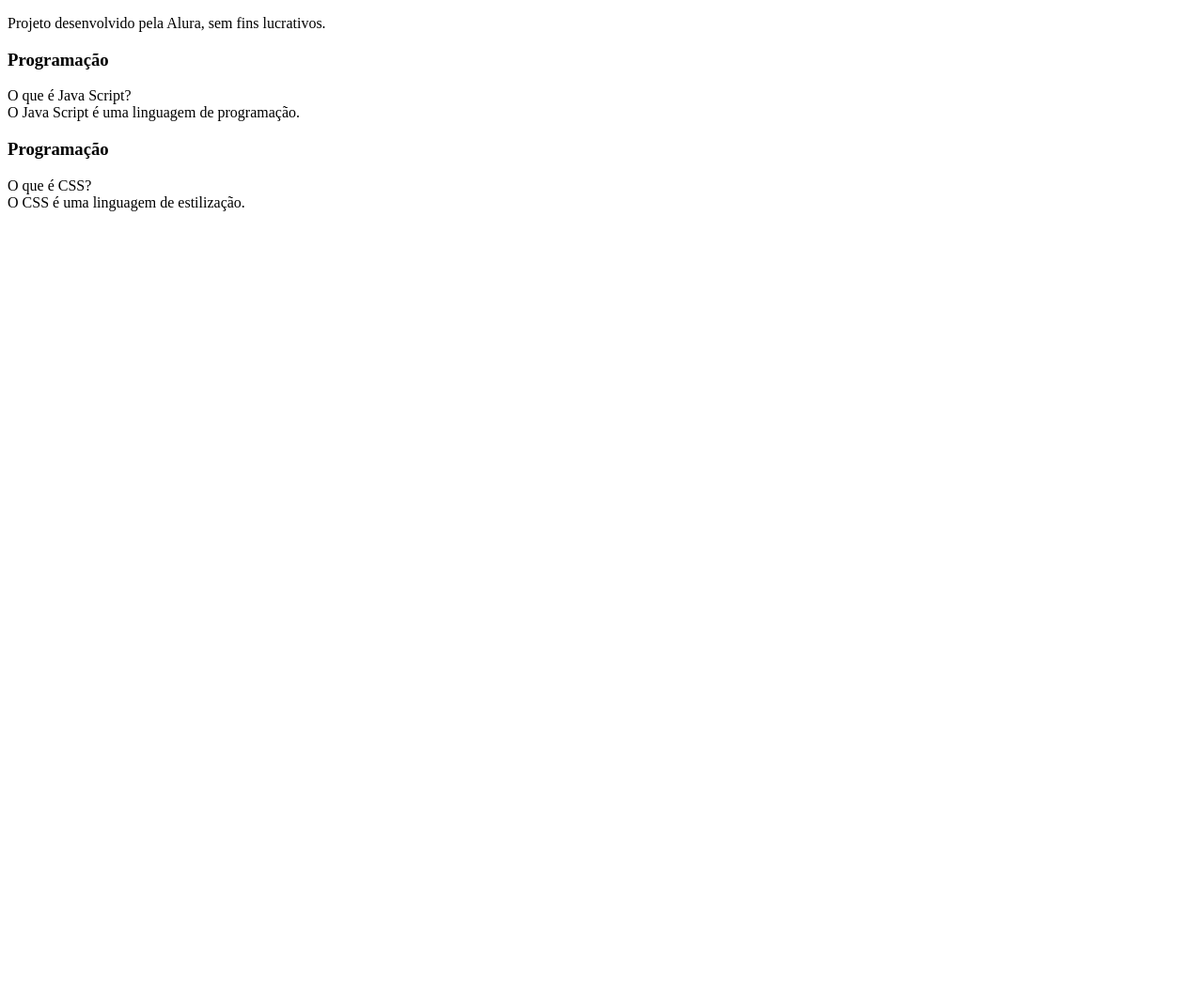
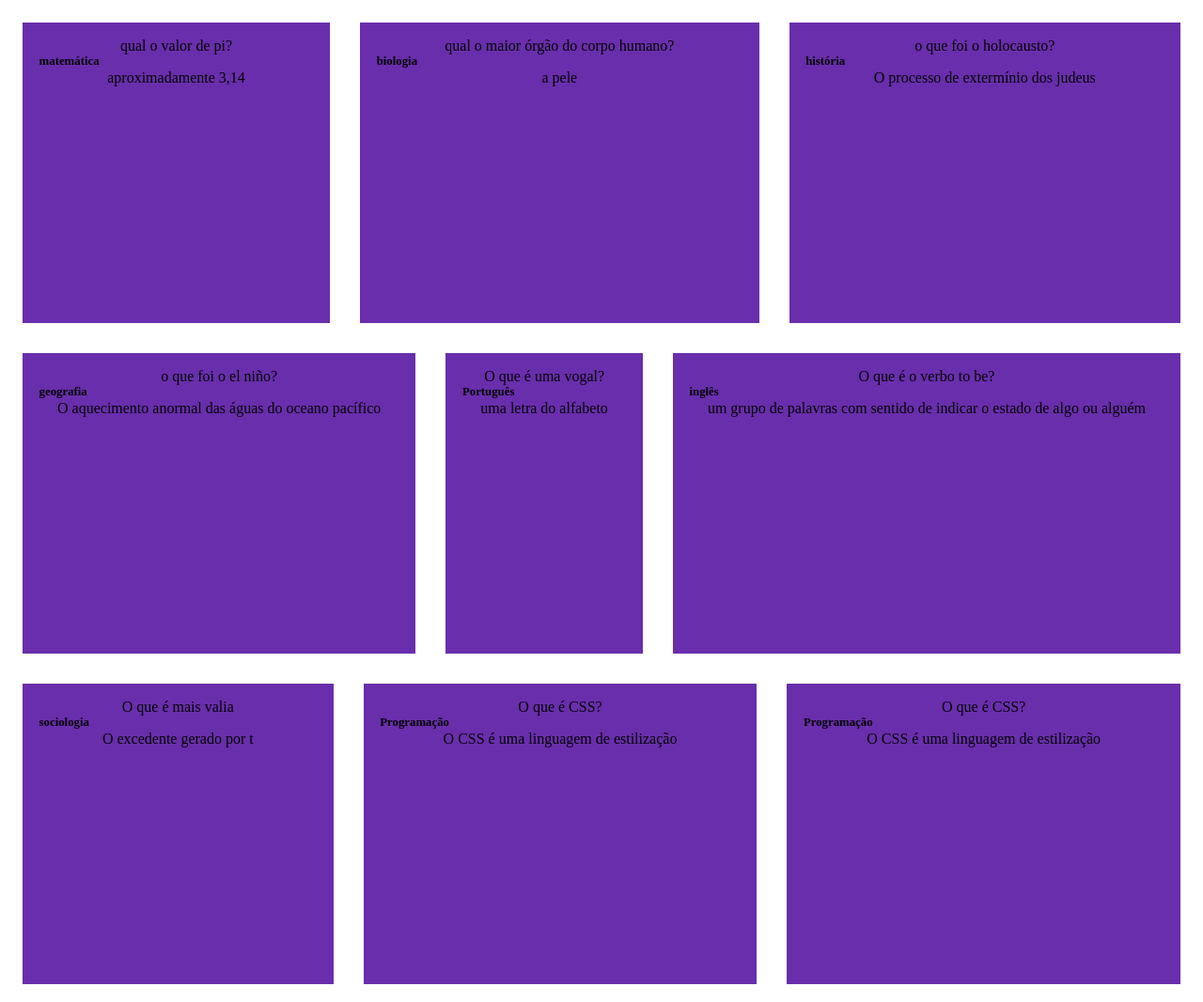
Before and after one commit to santossofiaana/flashcard, a plain HTML site: page index.html in a window 1280 px wide. Shown: the top 1067 px of the page at 94% size. Before the commit the page ends 800 px from the top, so only its background shows below. Drawn offline with Linux system fonts and the light colour scheme; files that its build step writes are made by us from their sources.

Commit message:
Add files via upload

```diff
--- a/index.html
+++ b/index.html
@@ -2,43 +2,154 @@
 <html lang="pt-br">
 <head>
     <meta charset="UTF-8">
-    <meta http-equiv="X-UA-Compatible" content="IE=edge">
     <meta name="viewport" content="width=device-width, initial-scale=1.0">
-    <title>flashcard</title>
+    <link rel="stylesheet" href="assets/style.css">
+    <title>Flashcard</title>
 </head>
 <body>
-
     <main>
         <section id="container">
-
+            <article class="cartao">
+                <div class="cartao__conteudo">
+                    <h3>matemática</h3>
+                    <div class="cartao__conteudo__pergunta">
+                        <p>qual o valor de pi?</p>
+                    </div>
+                    <div class="cartao__conteudo__resposta">
+                        <p> aproximadamente 3,14</p>
+                    </div>
+                </div>
+            </article>
+            <article class="cartao">
+                <div class="cartao__conteudo">
+                    <h3>biologia</h3>
+                    <div class="cartao__conteudo__pergunta">
+                        <p>qual o maior órgão do corpo humano?</p>
+                    </div>
+                    <div class="cartao__conteudo__resposta">
+                    <p> a pele</p>
+                    </div>
+                </div>
+            </article>
+            <article class="cartao">
+                <div class="cartao__conteudo">
+                    <h3>história</h3>
+                    <div class="cartao__conteudo__pergunta">
+                        <p> o que foi o holocausto?</p>
+                    </div>
+                    <div class="cartao__conteudo__resposta">
+                    <p>O processo de extermínio dos judeus</p>
+                    </div>
+                </div>
+            </article>
         </section>
     </main>
     <footer>
-        <p>Projeto desenvolvido pela Alura, sem fins lucrativos.</p>
     </footer>
-
+</body>
+</html><!DOCTYPE html>
+<html lang="pt-br">
+<head>
+    <meta charset="UTF-8">
+    <meta name="viewport" content="width=device-width, initial-scale=1.0">
+    <link rel="stylesheet" href="style.css">
+    <title>Flashcard</title>
+</head>
+<body>
+    <!DOCTYPE html>
+<html lang="pt-br">
+<head>
+    <meta charset="UTF-8">
+    <meta name="viewport" content="width=device-width, initial-scale=1.0">
+    <link rel="stylesheet" href="assets/style.css">
+    <title>Flashcard</title>
+</head>
+<body>
+    <main>
+        <section id="container">
             <article class="cartao">
                 <div class="cartao__conteudo">
-        <h3> Programação </h3>
+                    <h3>geografia</h3>
                     <div class="cartao__conteudo__pergunta">
-            O que é Java Script?
+                        <p> o que foi o el niño?</p>
                     </div>
                     <div class="cartao__conteudo__resposta">
-                O Java Script é uma linguagem de programação.
+                        <p>O aquecimento anormal das águas do oceano pacífico</p>
                     </div>
-
                 </div>
             </article>
-
             <article class="cartao">
                 <div class="cartao__conteudo">
-            <h3> Programação </h3>
+                    <h3>Português</h3>
                     <div class="cartao__conteudo__pergunta">
-                        O que é CSS?
+                        <p>O que é uma vogal?</p>
                     </div>
                     <div class="cartao__conteudo__resposta">
-                        O CSS é uma linguagem de estilização.
+                    <p> uma letra do alfabeto</p>
                     </div>
                 </div>
-
             </article>
+            <article class="cartao">
+                <div class="cartao__conteudo">
+                    <h3>inglês</h3>
+                    <div class="cartao__conteudo__pergunta">
+                        <p>O que é o verbo to be?</p>
+                    </div>
+                    <div class="cartao__conteudo__resposta">
+                    <p> um grupo de palavras com sentido de indicar o estado de algo ou alguém</p>
+                    </div>
+                </div>
+            </article>
+        </section>
+    </main>
+    <!DOCTYPE html>
+    <html lang="pt-br">
+    <head>
+        <meta charset="UTF-8">
+        <meta name="viewport" content="width=device-width, initial-scale=1.0">
+        <link rel="stylesheet" href="assets/style.css">
+        <title>Flashcard</title>
+    </head>
+    <body>
+        <main>
+            <section id="container">
+                <article class="cartao">
+                    <div class="cartao__conteudo">
+                        <h3>sociologia</h3>
+                        <div class="cartao__conteudo__pergunta">
+                            <p>O que é mais valia</p>
+                        </div>
+                        <div class="cartao__conteudo__resposta">
+                            <p>O excedente gerado por t</p>
+                        </div>
+                    </div>
+                </article>
+                <article class="cartao">
+                    <div class="cartao__conteudo">
+                        <h3>Programação</h3>
+                        <div class="cartao__conteudo__pergunta">
+                            <p>O que é CSS?</p>
+                        </div>
+                        <div class="cartao__conteudo__resposta">
+                        <p>O CSS é uma linguagem de estilização</p>
+                        </div>
+                    </div>
+                </article>
+                <article class="cartao">
+                    <div class="cartao__conteudo">
+                        <h3>Programação</h3>
+                        <div class="cartao__conteudo__pergunta">
+                            <p>O que é CSS?</p>
+                        </div>
+                        <div class="cartao__conteudo__resposta">
+                        <p>O CSS é uma linguagem de estilização</p>
+                        </div>
+                    </div>
+                </article>
+            </section>
+        </main>
+    <footer>
+        <p>Projeto desenvolvido pela Ana, sem fins lucrativos</p>
+    </footer>
+</body>
+</html>
--- a/style.css
+++ b/style.css
@@ -0,0 +1,28 @@
+#container {
+    display:flex ;
+}.cartao {
+    margin: 1rem 1rem;
+}.cartao {
+    margin: 1rem 1rem;
+    background-color: rgb(113, 23, 173);
+    height: 20rem;
+}.cartao {
+    margin: 1rem 1rem;
+    background-color: #692eac;
+    height: 20rem;
+    flex-grow: 1;
+    flex-basis: calc(33% -6rem);
+}    .cartao__conteudo {
+    text-align: center;
+    height: 100%;
+    background-color: var(--card-front-color);
+}.cartao__conteudo h3 {
+    color: var(--text-color);
+    border: 1px solid var(--text-color);
+    text-align: left;
+    padding: 0.5rem;
+    position: absolute;
+    margin: 0.6rem;
+    border-radius: 0.6rem;
+    font-size: 1vw;
+}
```
Lines whose indentation alone changed are shown as unchanged.
